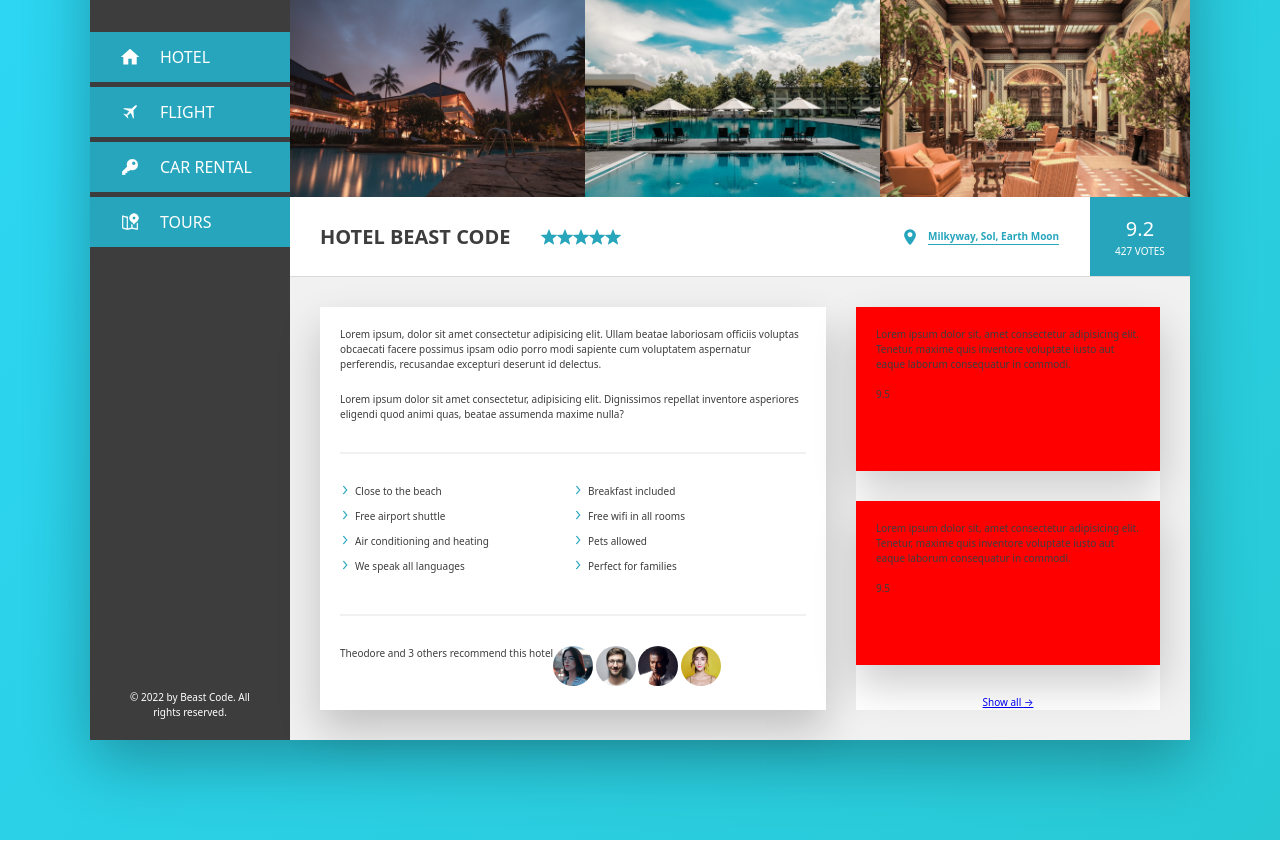
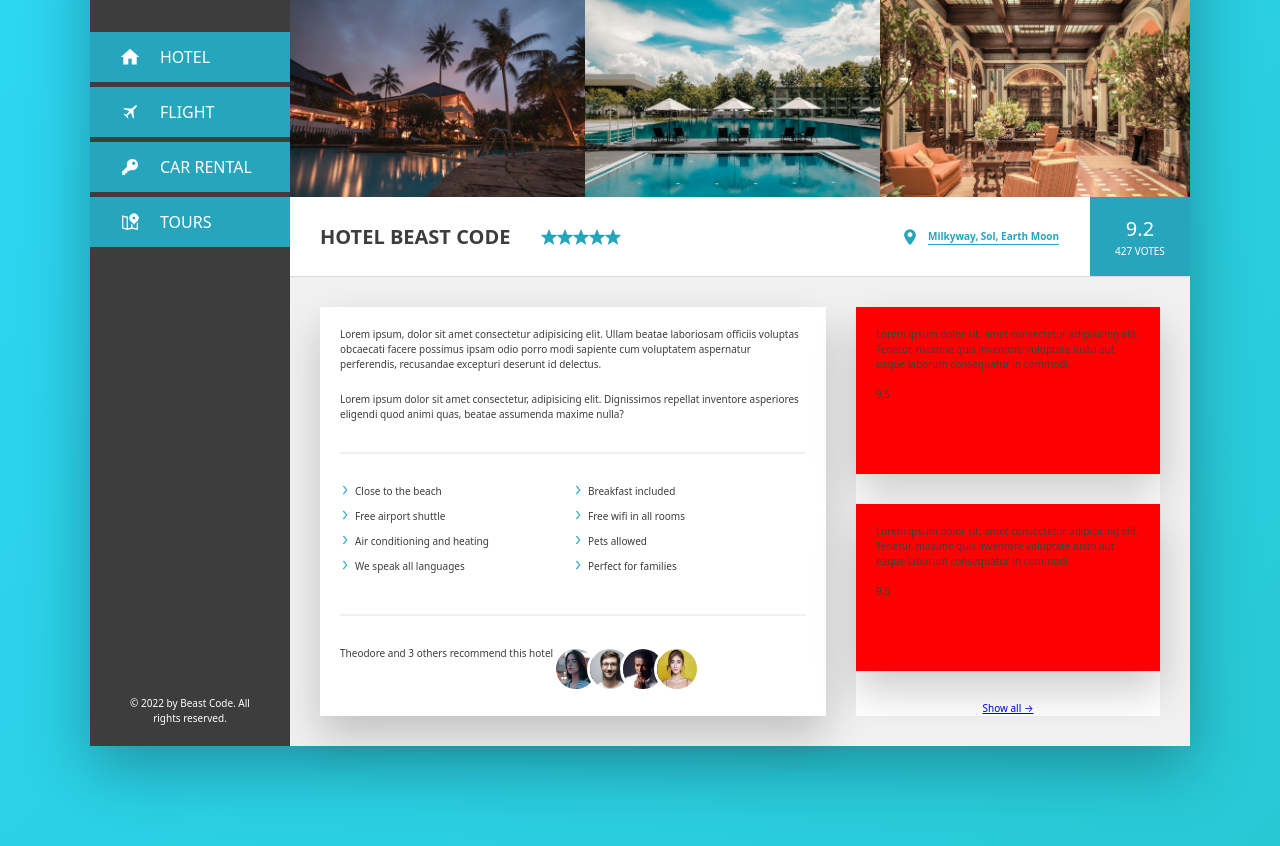
Before and after one commit to Beast-Code9999/booking-page, a website: page index.html in a window 1280 px wide. Shown: the part 183-1029 px from the top of the page. Drawn offline with Linux system fonts and the light colour scheme.

Commit message:
add css to .details__photo

```diff
--- a/sass/components/_details.scss
+++ b/sass/components/_details.scss
@@ -56,9 +56,15 @@
     }
 
     &__photo {
+        box-sizing: content-box;
         height: 4rem;
         width: 4rem;
         border-radius: 50%;
+        border: 3px solid white;
+
+        &:not(:last-child) {
+            margin-right: -1.5rem;
+        }
     }
 
 }
```
Also changed, not shown: style.css.
